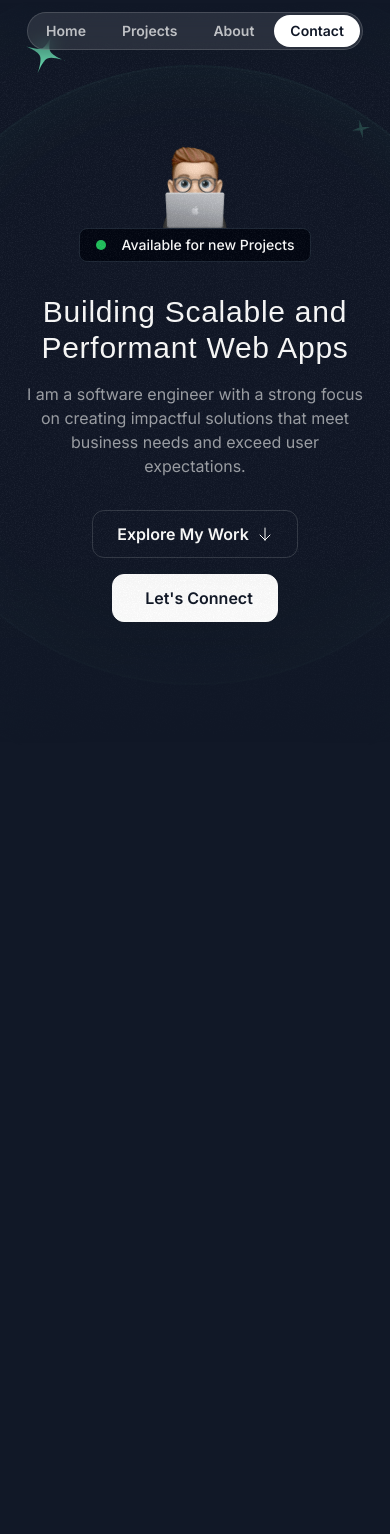
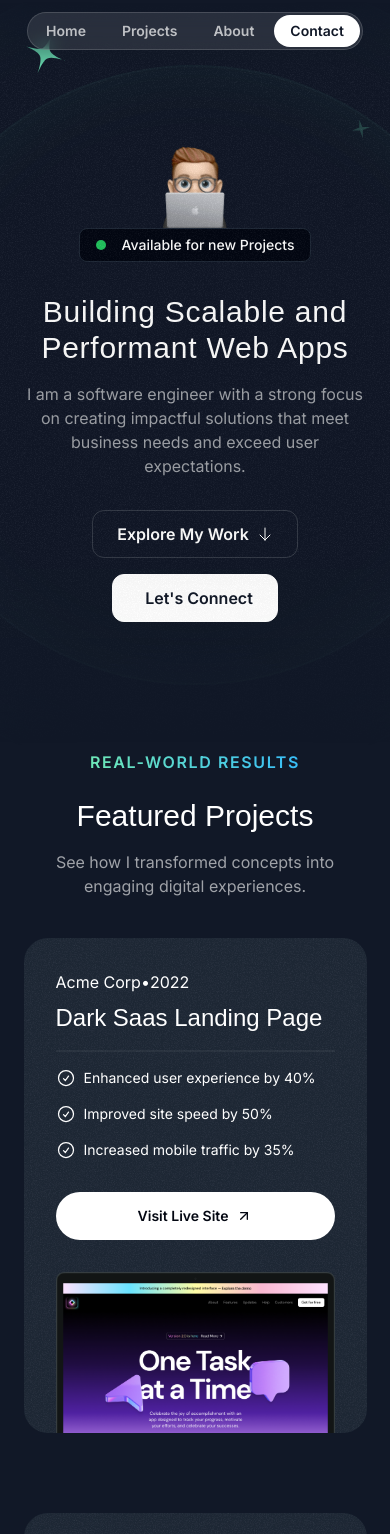
Before and after one commit to shaktawat19/nextjs-portfolio, a Next.js app: page / in a window 390 px wide. Shown: the top 1534 px of the page. Before the commit the page ends 985 px from the top, so only its background shows below. Built offline with nearby package versions, Linux system fonts and the light colour scheme; a web font is replaced by a local one.

Commit message:
projects section

```diff
--- a/src/app/globals.css
+++ b/src/app/globals.css
@@ -15,3 +15,9 @@
     @apply absolute inset-0 border-2 top-1/2 left-1/2 transform -translate-x-1/2 -translate-y-1/2 rounded-full border-emerald-300/5 shadow-[0_0_80px_inset] shadow-emerald-300/5;
   }
 }
+
+@layer utilities {
+  .container {
+    @apply lg:max-w-5xl;
+  }
+}
--- a/src/app/page.tsx
+++ b/src/app/page.tsx
@@ -1,11 +1,13 @@
 import { Header } from '@/sections/Header'
 import { HeroSection } from '@/sections/Hero'
+import { ProjectsSection } from '@/sections/Projects'
 
 export default function Home() {
   return (
     <div>
       <Header />
       <HeroSection />
+      <ProjectsSection />
     </div>
   )
 }
--- a/src/sections/Projects.tsx
+++ b/src/sections/Projects.tsx
@@ -1,46 +1,119 @@
-import darkSaasLandingPage from "@/assets/images/dark-saas-landing-page.png";
-import lightSaasLandingPage from "@/assets/images/light-saas-landing-page.png";
-import aiStartupLandingPage from "@/assets/images/ai-startup-landing-page.png";
+import darkSaasLandingPage from '@/assets/images/dark-saas-landing-page.png'
+import lightSaasLandingPage from '@/assets/images/light-saas-landing-page.png'
+import aiStartupLandingPage from '@/assets/images/ai-startup-landing-page.png'
+import Image from 'next/image'
+import CheckCircleIcon from '@/assets/icons/check-circle.svg'
+import ArrowUpRightIcon from '@/assets/icons/arrow-up-right.svg'
+import grainImage from '@/assets/images/grain.jpg'
 
 const portfolioProjects = [
   {
-    company: "Acme Corp",
-    year: "2022",
-    title: "Dark Saas Landing Page",
+    company: 'Acme Corp',
+    year: '2022',
+    title: 'Dark Saas Landing Page',
     results: [
-      { title: "Enhanced user experience by 40%" },
-      { title: "Improved site speed by 50%" },
-      { title: "Increased mobile traffic by 35%" },
+      { title: 'Enhanced user experience by 40%' },
+      { title: 'Improved site speed by 50%' },
+      { title: 'Increased mobile traffic by 35%' },
     ],
-    link: "https://youtu.be/4k7IdSLxh6w",
+    link: 'https://youtu.be/4k7IdSLxh6w',
     image: darkSaasLandingPage,
   },
   {
-    company: "Innovative Co",
-    year: "2021",
-    title: "Light Saas Landing Page",
+    company: 'Innovative Co',
+    year: '2021',
+    title: 'Light Saas Landing Page',
     results: [
-      { title: "Boosted sales by 20%" },
-      { title: "Expanded customer reach by 35%" },
-      { title: "Increased brand awareness by 15%" },
+      { title: 'Boosted sales by 20%' },
+      { title: 'Expanded customer reach by 35%' },
+      { title: 'Increased brand awareness by 15%' },
     ],
-    link: "https://youtu.be/7hi5zwO75yc",
+    link: 'https://youtu.be/7hi5zwO75yc',
     image: lightSaasLandingPage,
   },
   {
-    company: "Quantum Dynamics",
-    year: "2023",
-    title: "AI Startup Landing Page",
+    company: 'Quantum Dynamics',
+    year: '2023',
+    title: 'AI Startup Landing Page',
     results: [
-      { title: "Enhanced user experience by 40%" },
-      { title: "Improved site speed by 50%" },
-      { title: "Increased mobile traffic by 35%" },
+      { title: 'Enhanced user experience by 40%' },
+      { title: 'Improved site speed by 50%' },
+      { title: 'Increased mobile traffic by 35%' },
     ],
-    link: "https://youtu.be/Z7I5uSRHMHg",
+    link: 'https://youtu.be/Z7I5uSRHMHg',
     image: aiStartupLandingPage,
   },
-];
+]
 
 export const ProjectsSection = () => {
-  return <div>Projects Section</div>;
-};
+  return (
+    <section className='pb-16 lg:py-24'>
+      <div className='container'>
+        <div className='flex justify-center'>
+          <p className='uppercase font-semibold tracking-widest bg-gradient-to-r from-emerald-300 to-sky-400 text-center bg-clip-text text-transparent'>
+            Real-world Results
+          </p>
+        </div>
+        <h2 className='font-serif text-3xl md:text-5xl text-center mt-6'>
+          Featured Projects
+        </h2>
+        <p className='text-center md:text-lg lg:text-xl text-white/60 mt-4 max-w-md mx-auto'>
+          See how I transformed concepts into engaging digital experiences.
+        </p>
+        <div className='mt-10 md:mt-20 flex flex-col mt-10 gap-20'>
+          {portfolioProjects.map((project, index) => (
+            <div
+              key={project.title}
+              className='bg-gray-800 rounded-3xl relative z-0 after:z-10 after:content-[""] after:absolute after:inset-0 after:outline after:outline-2 after:outline-offset-2 after:rounded-3xl
+              after:outline-white/20 px-8 pt-8 overflow-hidden md:pt-12 md:px-10 lg:pt-16 lg:px-20 after:pointer-events-none'
+            >
+              <div
+                className='absolute inset-0 -z-10 opacity-5'
+                style={{
+                  backgroundImage: `url(${grainImage.src})`,
+                }}
+              ></div>
+              <div className='lg:grid lg:grid-cols-2 lg:gap-16'>
+                <div className='lg:pb-16'>
+                  <div className='bg-gradient-to-r from-emerald-300 to-sky-400 inline-flex gap-2 font-bold uppercase tracking-widest text-sm text-transparent bg-clip-text'></div>
+                  <span>{project.company}</span>
+                  <span>&bull;</span>
+                  <span>{project.year}</span>
+
+                  <h3 className='font-serif text-2xl mt-2 md:text-4xl md:mt-5'>
+                    {project.title}
+                  </h3>
+                  <hr className='border-t-2 border-white/5 mt-4 md:mt-5' />
+                  <ul className='flex flex-col gap-4 mt-4 md:mt-5'>
+                    {project.results.map((result) => (
+                      <li
+                        key={result.title}
+                        className='flex gap-2 text-white-50 text-sm md:text-base'
+                      >
+                        <CheckCircleIcon className='size-5 md:size-6' />
+                        <span>{result.title}</span>
+                      </li>
+                    ))}
+                  </ul>
+                  <a href={project.link}>
+                    <button className='bg-white text-gray-950 h-12 w-full md:w-auto px-6 rounded-full text-sm font-semibold inline-flex items-center justify-center gap-2 mt-8'>
+                      <span>Visit Live Site</span>
+                      <ArrowUpRightIcon className='size-4' />
+                    </button>
+                  </a>
+                </div>
+                <div className='relative'>
+                  <Image
+                    className='mt-8 -mb-4 mg:-mb-0 lg:mt-0 lg:absolute lg:h-full lg-w-auto lg:max-w-none'
+                    src={project.image}
+                    alt={project.title}
+                  />
+                </div>
+              </div>
+            </div>
+          ))}
+        </div>
+      </div>
+    </section>
+  )
+}
```
